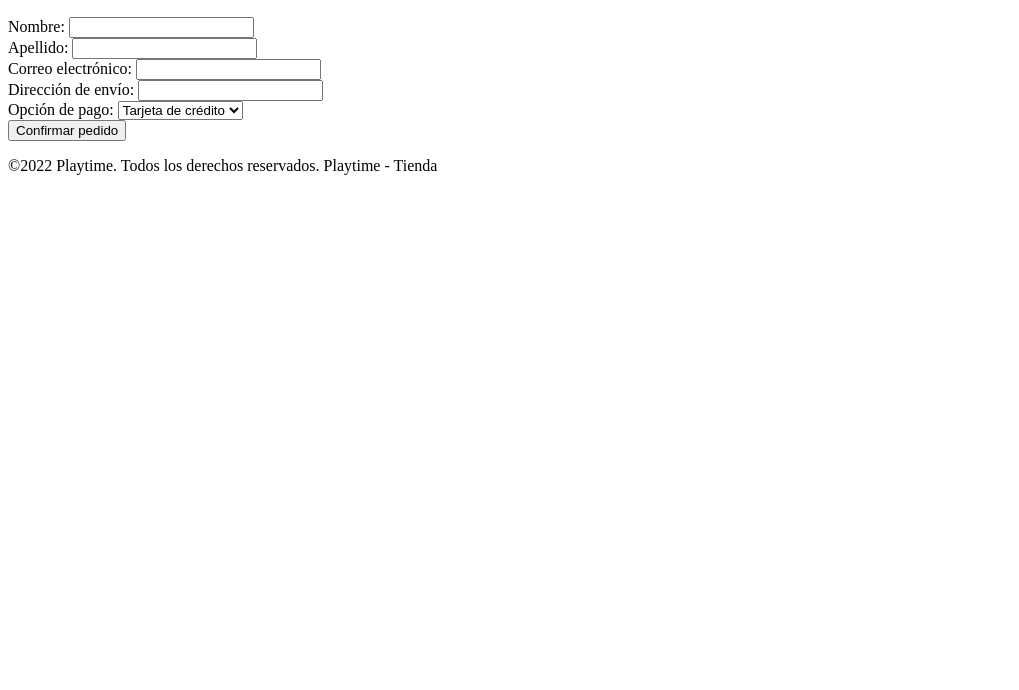
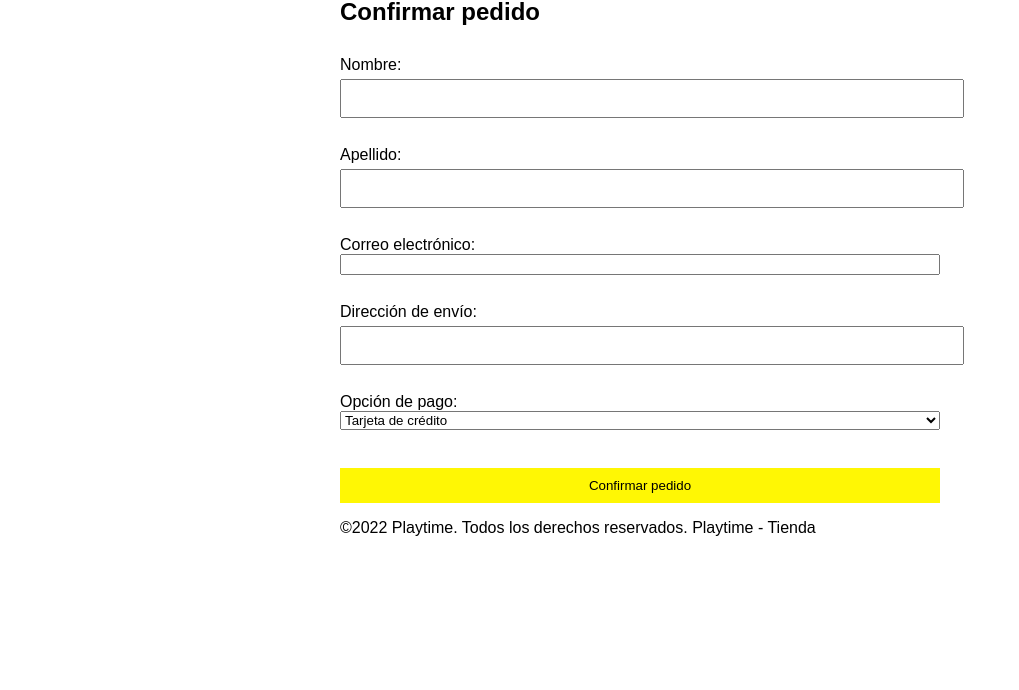
Before and after one commit to theragnarokpv/playtimelucis, a plain HTML site: page Formulario de compra.html in a window 1280 px wide. Shown: the part 110-800 px from the top of the page, without its empty margins (0-1019 px from the left). Drawn offline with Linux system fonts and the light colour scheme.

Commit message:
pantallas de gestion y form compra y su css

```diff
--- a/Formulario de compra.html
+++ b/Formulario de compra.html
@@ -4,7 +4,7 @@
     <meta charset="UTF-8" />
     <meta name="viewport" content="width=device-width, initial-scale=1.0" />
     <title>Formulario de compra</title>
-    <link rel="stylesheet" href="concepts.css" />
+    <link rel="stylesheet" href="css/concepts.css" />
   </head>
   <body>
     <div class="container">
--- /dev/null
+++ b/css/concepts.css
@@ -0,0 +1,51 @@
+body {
+    font-family: Arial, sans-serif;
+  }
+
+  .container {
+    max-width: 600px;
+    margin: 0 auto;
+    padding: 20px;
+  }
+
+  h1 {
+    text-align: center;
+  }
+
+  .form {
+    display: flex;
+    flex-direction: column;
+  }
+
+  label {
+    margin-top: 10px;
+  }
+
+  input[type="text"], textarea, input[type="number"] {
+    width: 100%;
+    padding: 10px;
+    margin-top: 5px;
+  }
+
+  input[type="file"] {
+    width: 100%;
+    padding: 10px;
+    margin-top: 5px;
+    background-color: #ddd;
+    border: none;
+  }
+
+  button[type="submit"] {
+    width: 100%;
+    padding: 10px;
+    margin-top: 20px;
+    background-color: rgb(255, 247, 4);
+    border: none;
+    cursor: pointer;
+    border-color: black;
+  }
+
+  button[type="submit"]:hover {
+    background-color: rgb(255, 247, 4);
+    ;
+  }
```
Also changed, not shown: Gestion de productos.html (+1 -1 lines).
